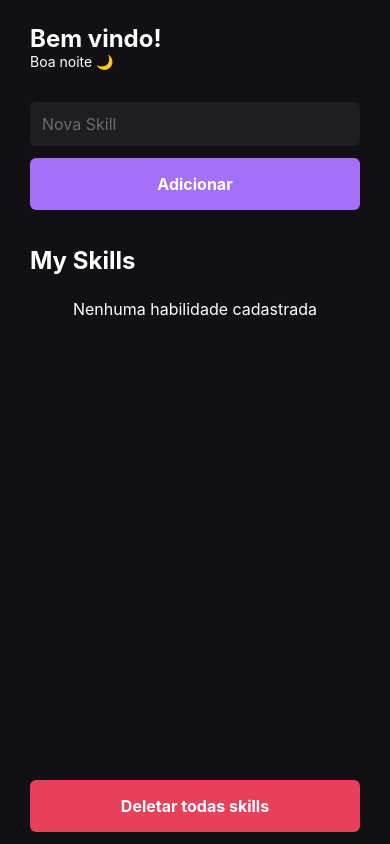
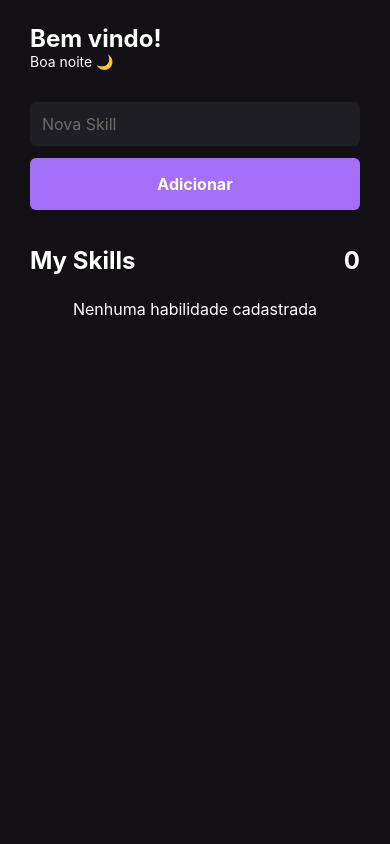
Before and after one commit to Aszurar/mySkills, a React Native app: screen / in a window 390 px wide. Built offline with nearby package versions, Linux system fonts and the light colour scheme.

Commit message:
:children_crossing: Melhorando a usabilidade do app, apaganado oc onteúdo do input automaticamente e mostrando a quantidade de habildiades adicioandas :children_crossing:

```diff
--- a/src/pages/Home.tsx
+++ b/src/pages/Home.tsx
@@ -39,6 +39,8 @@ export function Home() {
   const [subtitleModal, setSubtitleModal] = useState('');
   const [isModalVisible, setIsModalVisible] = useState(false);
   const [footerWithConfirmButton, setfooterWithConfirmButton] = useState(false);
+
+  const skillsQuantity = mySkills.length;
 
   function handleOpenModal({
     title,
@@ -92,6 +94,7 @@ export function Home() {
       }
 
       await saveSkill(newData);
+      setNewSkill('');
       handleGetAllSkills();
     } catch (error) {
       if (error instanceof AppError) {
@@ -132,6 +135,7 @@ export function Home() {
         },
         {
           text: 'Sim',
+          style: 'destructive',
           onPress: () => handleDeleteSkill(skillId)
         }
       ]
@@ -160,6 +164,7 @@ export function Home() {
         },
         {
           text: 'Sim',
+          style: 'destructive',
           onPress: handleDeleteAllSkills
         }
       ]
@@ -188,6 +193,7 @@ export function Home() {
           <Text style={styles.greetingText}>{greeting}</Text>
 
           <TextInput
+            value={newSkill}
             style={styles.textInput}
             placeholder="Nova Skill"
             placeholderTextColor={theme.COLORS.TEXT_SECONDARY}
@@ -196,7 +202,10 @@ export function Home() {
           />
 
           <Button title="Adicionar" onPress={handleSaveSkill} />
+          <View style={styles.subtitleContainer}>
             <Text style={[styles.subtitle, styles.title]}>My Skills</Text>
+            <Text style={[styles.subtitle, styles.title]}>{skillsQuantity}</Text>
+          </View>
 
 
           <SkillCards
@@ -206,11 +215,16 @@ export function Home() {
             RemoveSkill={handleOpenDeleteSkillAlert}
           />
 
+          {
+            skillsQuantity > 0 && (
               <Button
                 isDelete
                 title="Deletar todas skills"
                 onPress={handleOpenDeleteAllSkillsAlert}
               />
+            )
+          }
+
         </View>
       </TouchableWithoutFeedback>
 
@@ -245,9 +259,14 @@ const styles = StyleSheet.create({
     fontSize: 24,
     fontWeight: 'bold'
   },
+  subtitleContainer: {
+    flexDirection: 'row',
+    justifyContent: 'space-between',
+  },
   subtitle: {
     marginVertical: 24
   },
+
 
   textInput: {
     fontSize: 16,
```
Lines whose indentation alone changed are shown as unchanged.
